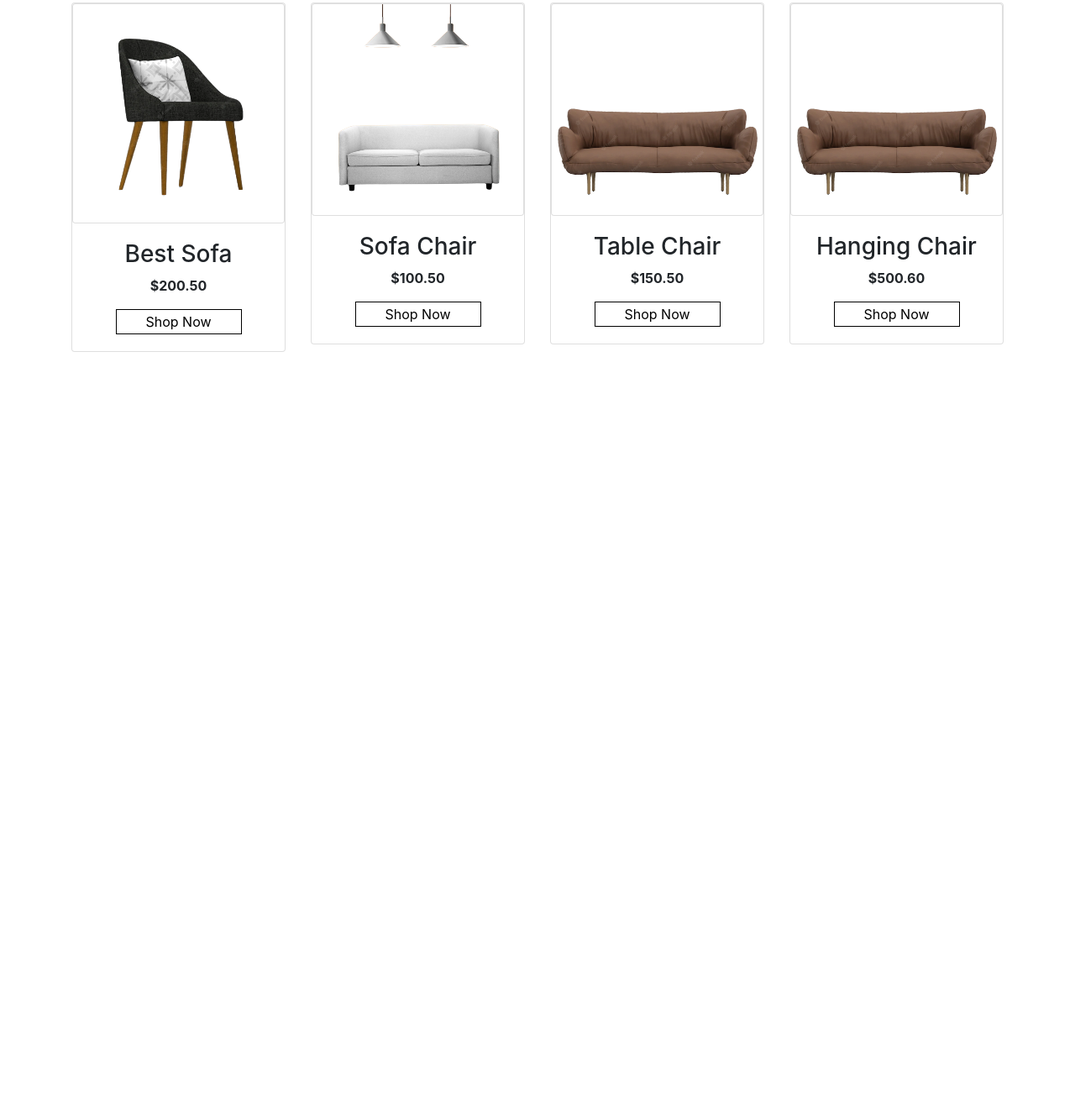
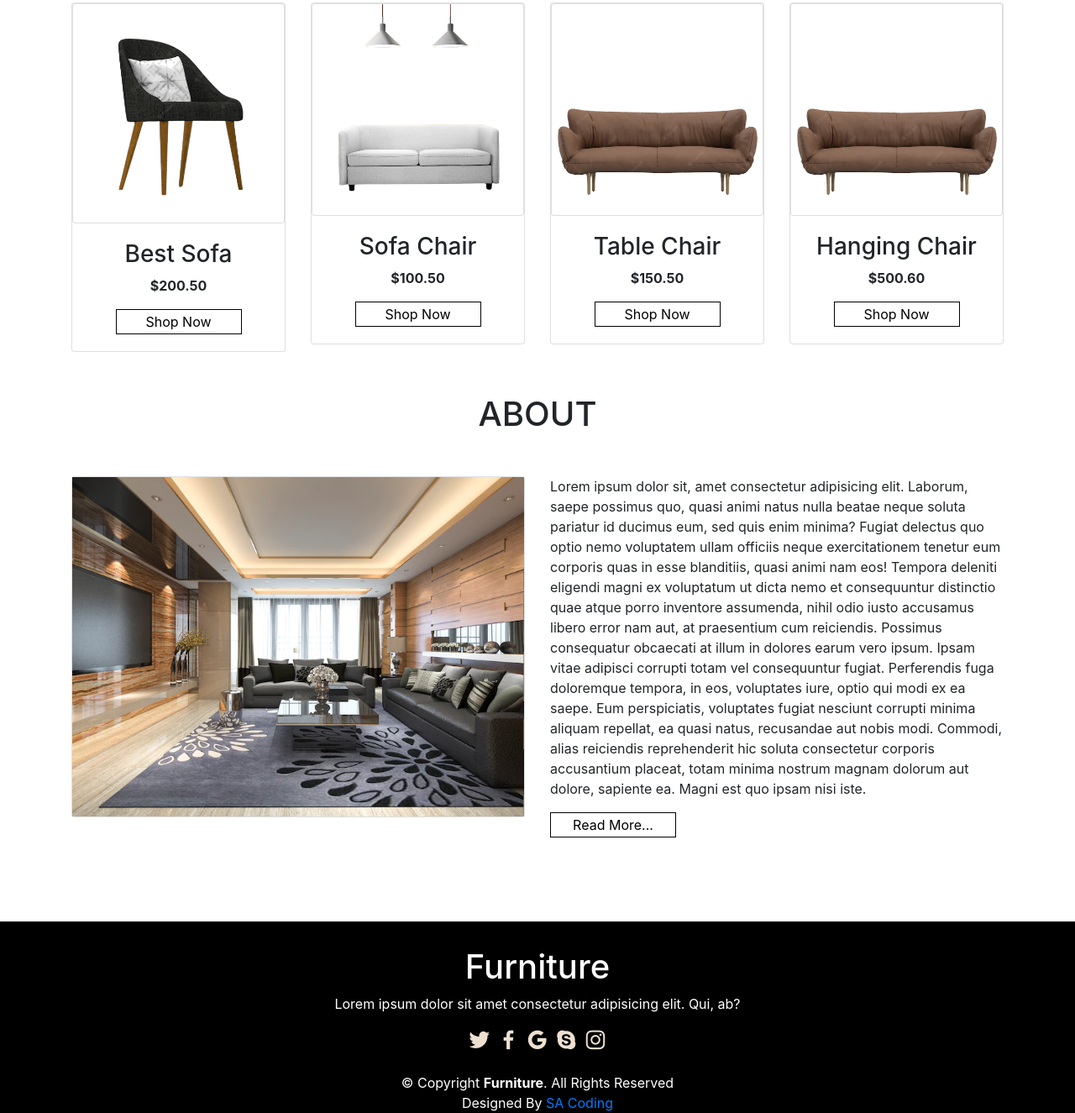
Before and after one commit to Cyprian6137/furniture, a plain HTML site: page index.html in a window 1280 px wide. Shown: the part 2251-3576 px from the top of the page at 84% size. Before the commit the page ends 2670 px from the top, so only its background shows below. Drawn offline with nearby package versions, Linux system fonts and the light colour scheme.

Commit message:
added footer and about

```diff
--- a/index.html
+++ b/index.html
@@ -257,10 +257,41 @@
     </div>
     <!-- card3 -->
 
+    <!-- about -->
+    <div class="container">
+        <h1 class="text-center" style="margin-top: 50px;">ABOUT</h1>
+        <div class="row" style="margin-top: 50px;">
+            <div class="col-md-6 py-3 py-md-0">
+                <div class="card">
+                    <img src="./image/about.png" alt="">
+                </div>
+            </div>
+            <div class="col-md-6 py-3 py-md-0">
+                <p>Lorem ipsum dolor sit, amet consectetur adipisicing elit. Laborum, saepe possimus quo, quasi animi natus nulla beatae neque soluta pariatur id ducimus eum, sed quis enim minima? Fugiat delectus quo optio nemo voluptatem ullam officiis neque exercitationem tenetur eum corporis quas in esse blanditiis, quasi animi nam eos! Tempora deleniti eligendi magni ex voluptatum ut dicta nemo et consequuntur distinctio quae atque porro inventore assumenda, nihil odio iusto accusamus libero error nam aut, at praesentium cum reiciendis. Possimus consequatur obcaecati at illum in dolores earum vero ipsum. Ipsam vitae adipisci corrupti totam vel consequuntur fugiat. Perferendis fuga doloremque tempora, in eos, voluptates iure, optio qui modi ex ea saepe. Eum perspiciatis, voluptates fugiat nesciunt corrupti minima aliquam repellat, ea quasi natus, recusandae aut nobis modi. Commodi, alias reiciendis reprehenderit hic soluta consectetur corporis accusantium placeat, totam minima nostrum magnam dolorum aut dolore, sapiente ea. Magni est quo ipsam nisi iste.</p>
+                <div id="btn4"><button>Read More...</button></div>
+            </div>
+        </div>
+    </div>
+    <!-- about -->
 
-
-
-
-
+    <!-- footer -->
+    <footer id="footer">
+        <h1 class="text-center">Furniture</h1>
+        <p class="text-center">Lorem ipsum dolor sit amet consectetur adipisicing elit. Qui, ab?</p>
+        <div class="icons text-center">
+            <i class="bx bxl-twitter"></i>
+            <i class="bx bxl-facebook"></i>
+            <i class="bx bxl-google"></i>
+            <i class="bx bxl-skype"></i>
+            <i class="bx bxl-instagram"></i>
+        </div>
+        <div class="copyright text-center">
+            &copy; Copyright <strong><span>Furniture</span></strong>. All Rights Reserved
+        </div>
+        <div class="credite text-center">
+            Designed By <a href="#">SA Coding</a>
+        </div>
+    </footer>
+    <!-- footer -->
 </body>
 </html>
```
